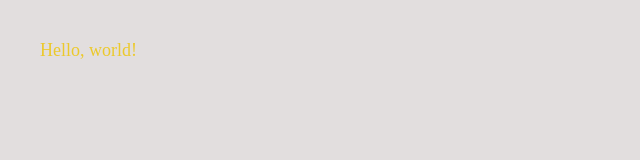
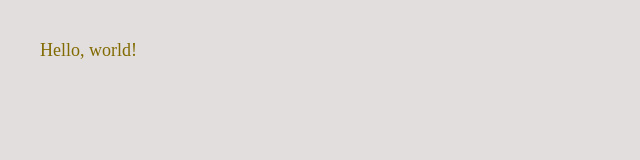
Before and after one commit to Infrocl/rsschool-cv, a plain HTML site: page src/index.htm in a window 1280 px wide. Shown: the full height of the page, 0-640 px from the left. Drawn offline with Linux system fonts and the light colour scheme.

Commit message:
fix: text color

```diff
--- a/src/style.css
+++ b/src/style.css
@@ -1,6 +1,6 @@
 body {
   font-size: 18px;
-  color: #ecc92b;
+  color: #816a00;
   background-color: #e2dede;
   margin: 40px;
 }
```
